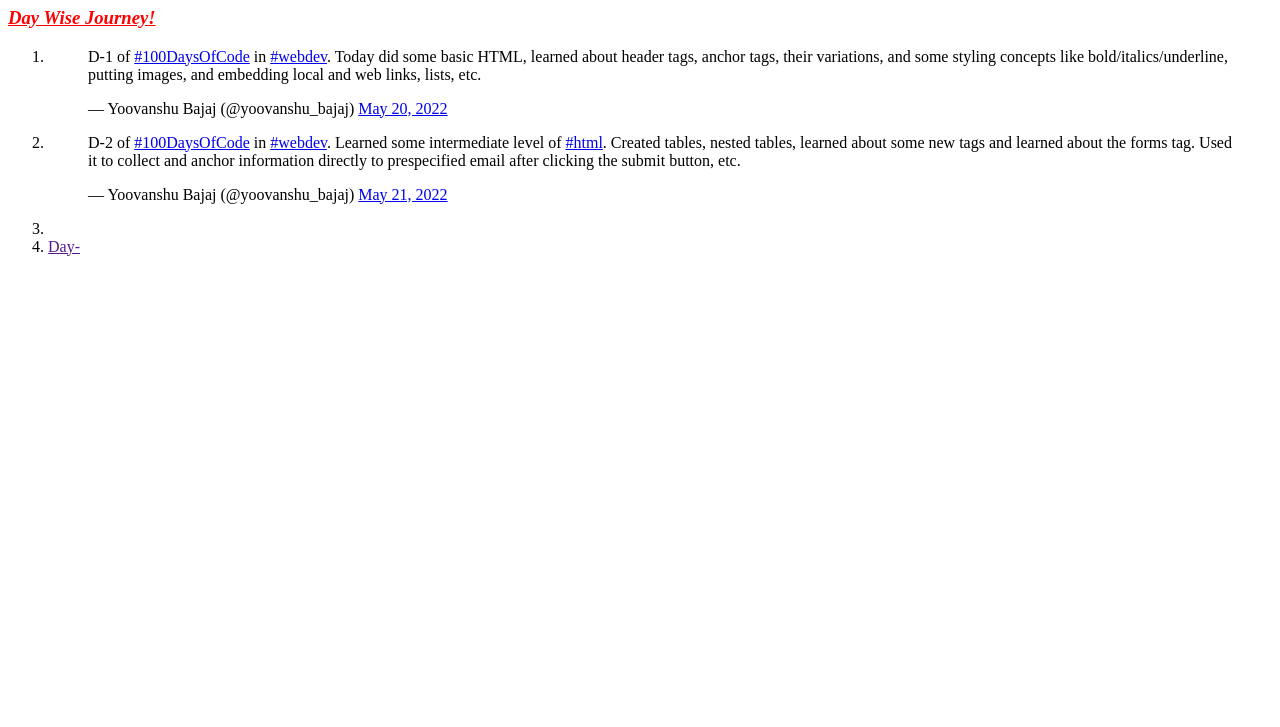
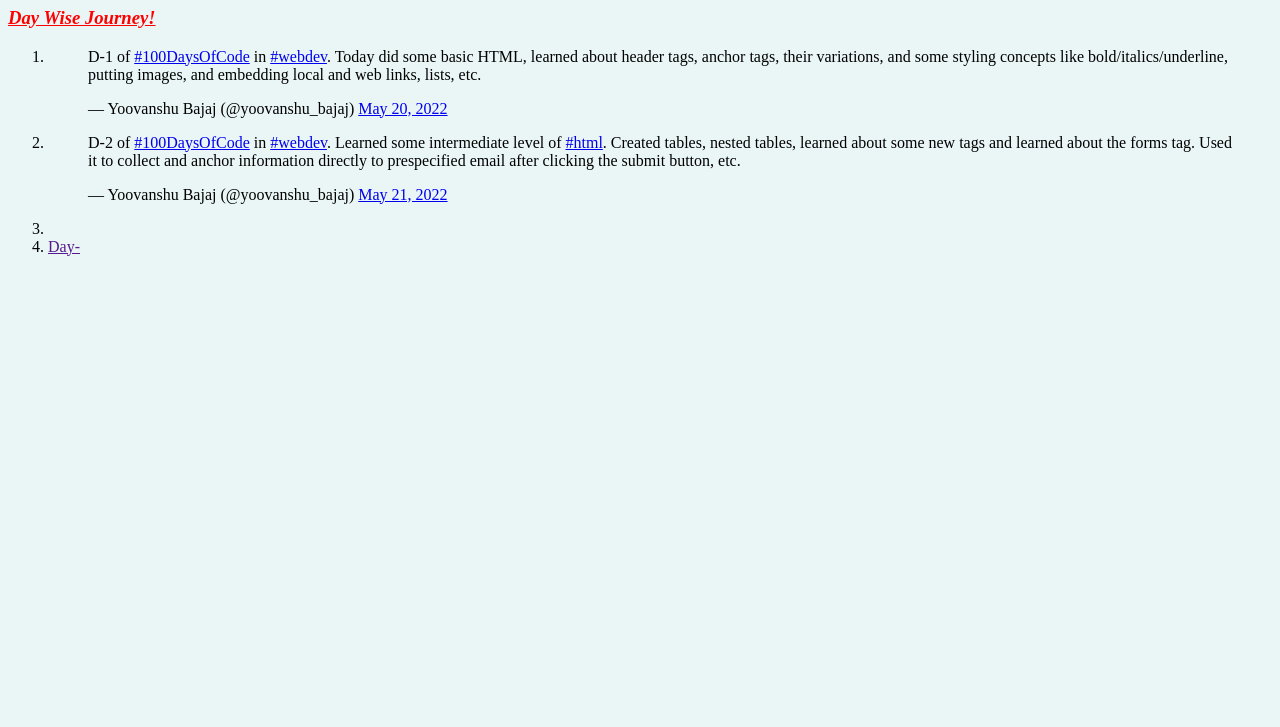
Before and after one commit to Yoovanshu/cv, a plain HTML site: page Journaling.html in a window 1280 px wide. Shown: the part 73-800 px from the top of the page. Drawn offline with Linux system fonts and the light colour scheme.

Commit message:
Update Journaling.html

```diff
--- a/Journaling.html
+++ b/Journaling.html
@@ -3,6 +3,11 @@
   <head>
     <meta charset="utf-8">
     <title>Journals</title>
+    <style media="screen">
+      body {
+        background-color: #EAF6F6;
+      }
+    </style>
   </head>
   <h1><a href="https://twitter.com/yoovanshu_bajaj/status/1527714481027293184?s=20&t=cNZmnSafYIT40P5jaS1NjQ" target="_blank">This is my learning journey of web development.</a></h1>
   <body>
```
